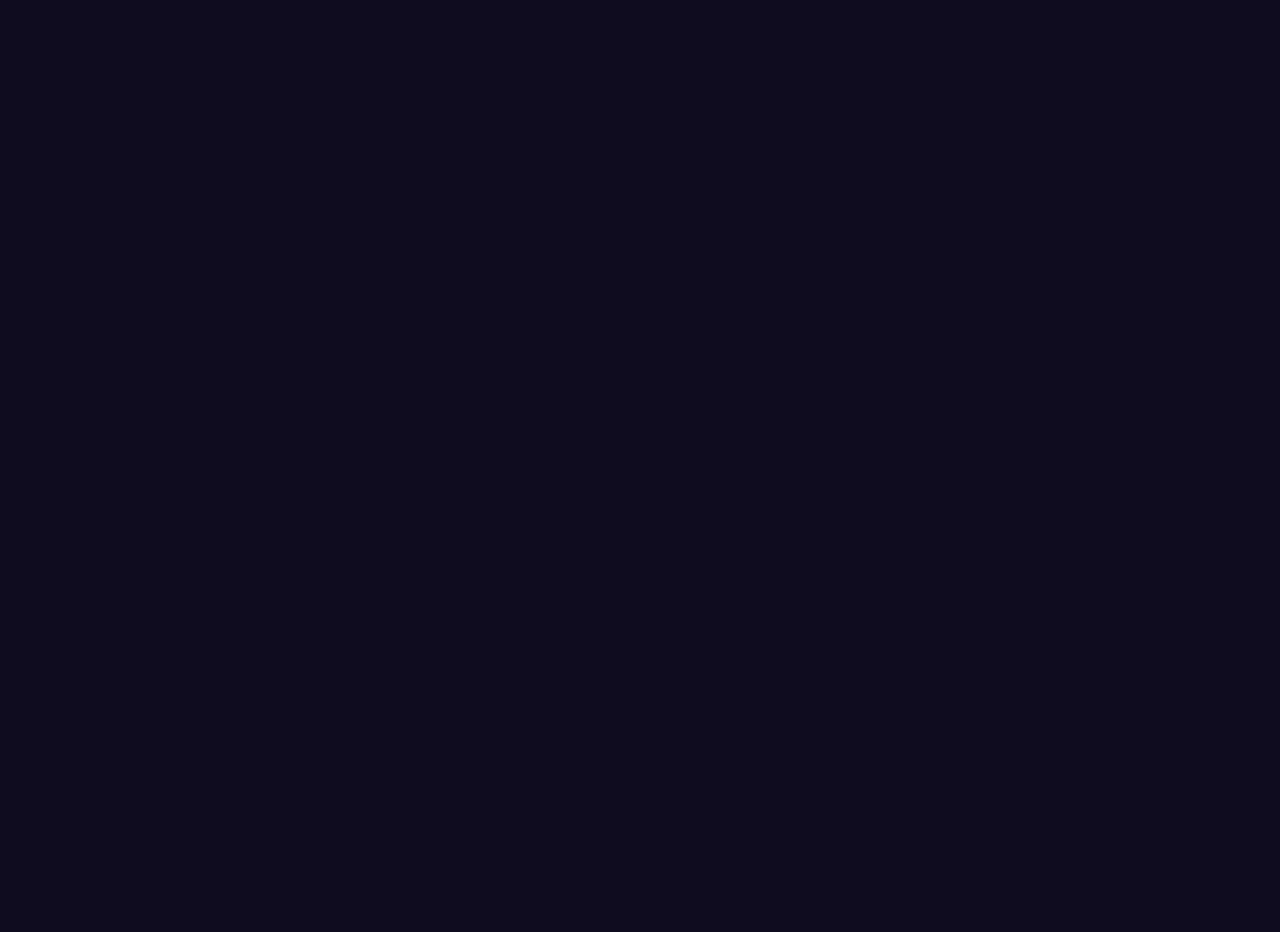
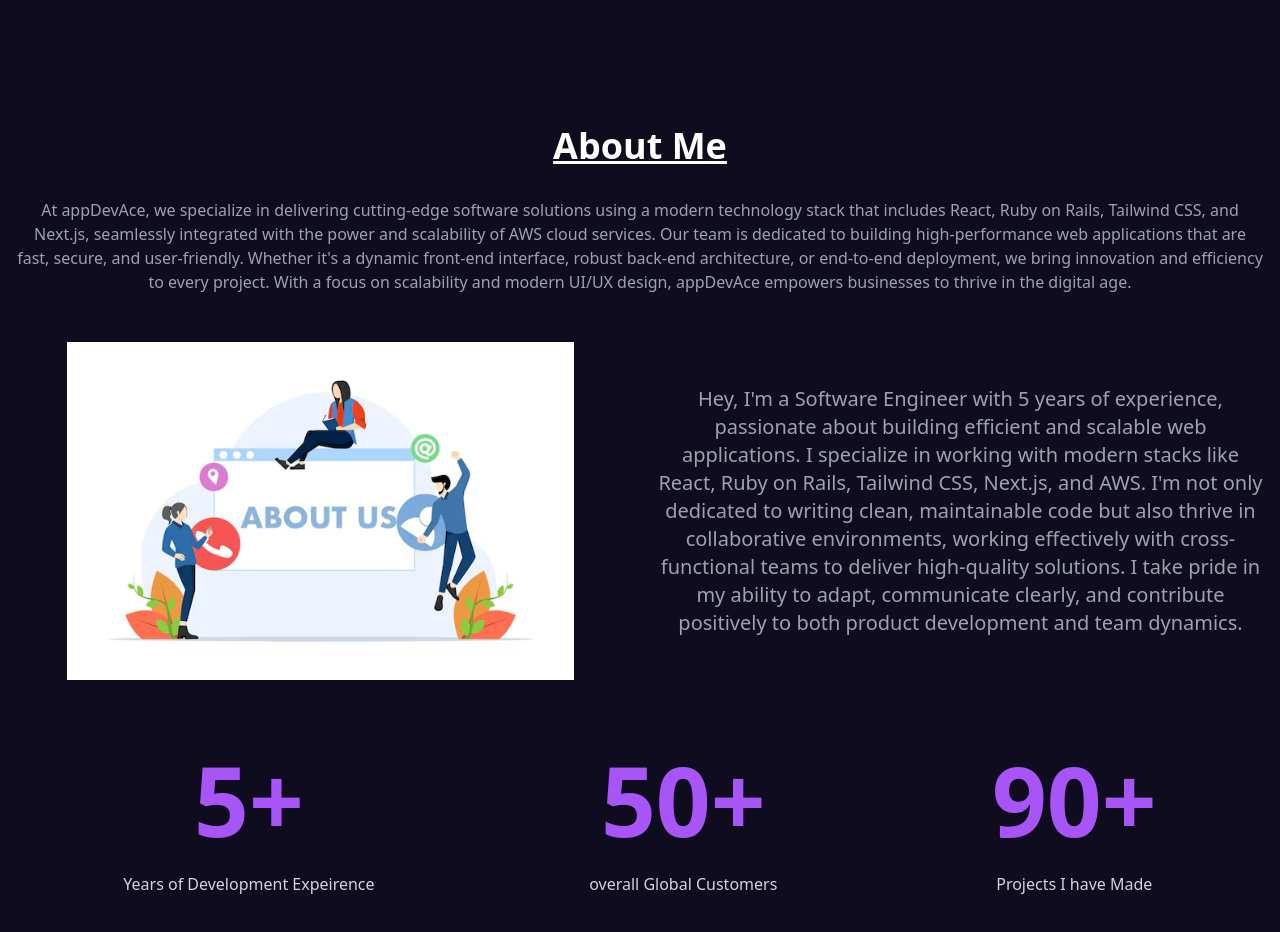
Before and after one commit to hunaid-nawaz/portfolio, a React (Vite) app: page / in a window 1280 px wide. Shown: the part 560-1492 px from the top of the page. Before the commit the page ends 800 px from the top, so only its background shows below. Built offline with nearby package versions, Linux system fonts and the light colour scheme.

Commit message:
Add About Component

```diff
--- a/package.json
+++ b/package.json
@@ -13,7 +13,8 @@
     "motion": "^12.4.10",
     "react": "^19.0.0",
     "react-dom": "^19.0.0",
-    "react-icons": "^5.5.0"
+    "react-icons": "^5.5.0",
+    "react-intersection-observer": "^9.16.0"
   },
   "devDependencies": {
     "@eslint/js": "^9.21.0",
--- a/src/App.jsx
+++ b/src/App.jsx
@@ -1,12 +1,14 @@
 import React from 'react'
 import Navbar from './components/Navbar'
 import Hero from './components/Hero'
+import About from './components/About'
 
 const App = () => {
   return (
     <div className='bg-[#0e0c1e]'>
       <Navbar/>
       <Hero/>
+      <About/>
     </div>
   )
 }
--- /dev/null
+++ b/src/components/About.jsx
@@ -0,0 +1,141 @@
+import React from 'react'
+import aboutImg from "../assets/about1.avif"
+import { motion } from "motion/react"
+import { useInView } from 'react-intersection-observer'
+
+const About = () => {
+
+  const {ref, inView} = useInView({
+    triggerOnce: true,
+    threshold: 0.2,
+  })
+  return (
+    <div className='text-white py-16'>
+      <div className='container mx-auto px-4 text-center'>
+        <motion.h2
+          ref = {ref}
+          initial = {{opacity: 0, y:100 }}
+          animate = { inView ? {opacity: 1, y:0 } : {} }
+          transition={{
+            delay: 0.3,
+            duration: 0.5
+          }}
+          className='text-3xl md:text-4xl font-bold mb-8 underline'>About Me</motion.h2>
+        <motion.p
+          ref = {ref}
+          initial = {{opacity: 0, y:100 }}
+          animate = { inView ? {opacity: 1, y:0 } : {} }
+          transition={{
+            delay: 0.5,
+            duration: 0.5
+          }}
+          className='mb-12 text-gray-400 text-center'>
+          At appDevAce, we specialize in delivering cutting-edge software solutions using a modern technology stack
+          that includes React, Ruby on Rails, Tailwind CSS, and Next.js, seamlessly integrated with the power and scalability
+          of AWS cloud services. Our team is dedicated to building high-performance web applications that are fast, secure,
+          and user-friendly. Whether it's a dynamic front-end interface, robust back-end architecture, or end-to-end deployment,
+          we bring innovation and efficiency to every project. With a focus on scalability and modern UI/UX design,
+          appDevAce empowers businesses to thrive in the digital age.
+        </motion.p>
+        <div className='flex flex-col md:flex-row justify-center items-center'>
+          <motion.div
+            ref = {ref}
+            initial = {{opacity: 0, x:-100 }}
+            animate = { inView ? {opacity: 1, x:0 } : {} }
+            transition={{
+              delay: 0.6,
+              duration: 0.5
+            }}
+            className='mb-8 md:mb-0 md:mr-8 flex justify-center'>
+            <img
+              src={aboutImg}
+              className='w-2/3 sm:w-1/2 md:w-10/12'
+            />
+          </motion.div>
+          <motion.p
+            ref = {ref}
+            initial = {{opacity: 0, x:100 }}
+            animate = { inView ? {opacity: 1, x:0 } : {} }
+            transition={{
+              delay: 0.6,
+              duration: 0.5
+            }}
+            className='md:w-1/2 text-gray-400 px-4 md:px-0 text-base sm:text-lg md:text-xl'>
+            Hey, I'm a Software Engineer with 5 years of experience, passionate about building efficient and scalable
+            web applications. I specialize in working with modern stacks like React, Ruby on Rails, Tailwind CSS, Next.js, and AWS.
+            I'm not only dedicated to writing clean, maintainable code but also thrive in collaborative environments,
+            working effectively with cross-functional teams to deliver high-quality solutions. I take pride in my ability to
+            adapt, communicate clearly, and contribute positively to both product development and team dynamics.
+          </motion.p>
+        </div>
+
+        <div className='flex flex-col sm:flex-row justify-around items-center mt-12 space-y-6 sm:space-y-0'>
+          <motion.div
+            ref = {ref}
+            initial = {{opacity: 0 }}
+            animate = { inView ? {opacity: 1} : {} }
+            transition={{
+              delay: 1.2,
+              duration: 0.3
+            }}
+            className='text-center'>
+            <h3 className='text-3xl md:text-8xl font-bold md:my-6 text-purple-500'>5+</h3>
+            <motion.p
+              ref = {ref}
+              initial = {{opacity: 0, y:100 }}
+              animate = { inView ? {opacity: 1, y:0 } : {} }
+              transition={{
+                delay: 1.7,
+                duration: 0.5
+              }}
+              className='text-sm sm:text-base text-gray-300'>Years of Development Expeirence</motion.p>
+          </motion.div>
+
+          <motion.div
+            ref = {ref}
+            initial = {{opacity: 0 }}
+            animate = { inView ? {opacity: 1} : {} }
+            transition={{
+              delay: 1.2,
+              duration: 0.3
+            }}
+            >
+            <h3 className='text-3xl md:text-8xl font-bold md:my-6 text-purple-500'>50+</h3>
+            <motion.p
+              ref = {ref}
+              initial = {{opacity: 0, y:100 }}
+              animate = { inView ? {opacity: 1, y:0 } : {} }
+              transition={{
+                delay: 1.7,
+                duration: 0.5
+              }}
+              className='text-sm sm:text-base text-gray-300'>overall Global Customers</motion.p>
+          </motion.div>
+
+          <motion.div
+            ref = {ref}
+            initial = {{opacity: 0 }}
+            animate = { inView ? {opacity: 1} : {} }
+            transition={{
+              delay: 1.2,
+              duration: 0.3
+            }}
+          >
+            <h3 className='text-3xl md:text-8xl font-bold md:my-6 text-purple-500'>90+</h3>
+            <motion.p
+              ref = {ref}
+              initial = {{opacity: 0, y:100 }}
+              animate = { inView ? {opacity: 1, y:0 } : {} }
+              transition={{
+                delay: 1.7,
+                duration: 0.5
+              }}
+              className='text-sm sm:text-base text-gray-300'>Projects I have Made</motion.p>
+          </motion.div>
+        </div>
+      </div>
+    </div>
+  )
+}
+
+export default About
```
Also changed, not shown: src/assets/about1.avif (added), 1 other file (tests, documents, lock files or other folders).
